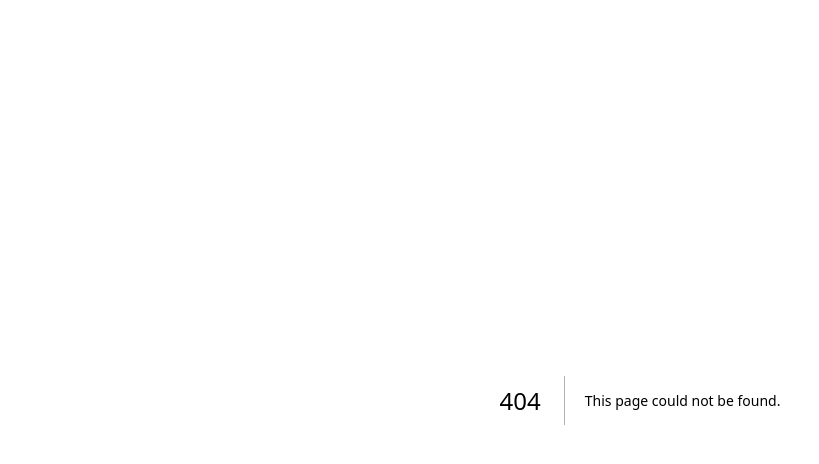
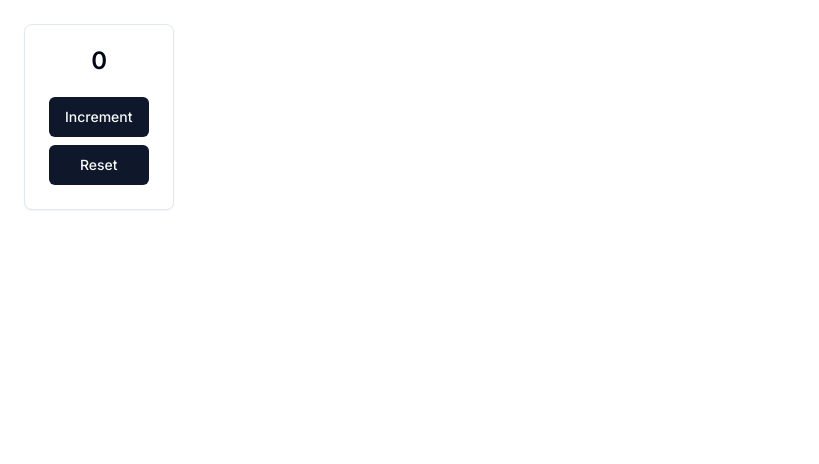
Before and after one commit to michaeleii/next-testing-demo, a Next.js app: page /counter in a window 1280 px wide. Before the commit this address had no page. Shown: the top 464 px of the page, without its empty margins (0-819 px from the left). Built offline with nearby package versions, Linux system fonts and the light colour scheme.

Commit message:
Add a counter page

```diff
--- /dev/null
+++ b/src/app/counter/page.tsx
@@ -0,0 +1,9 @@
+import Counter from "@/components/counter";
+
+export default function CounterPage() {
+  return (
+    <main className="p-6">
+      <Counter />
+    </main>
+  );
+}
```
